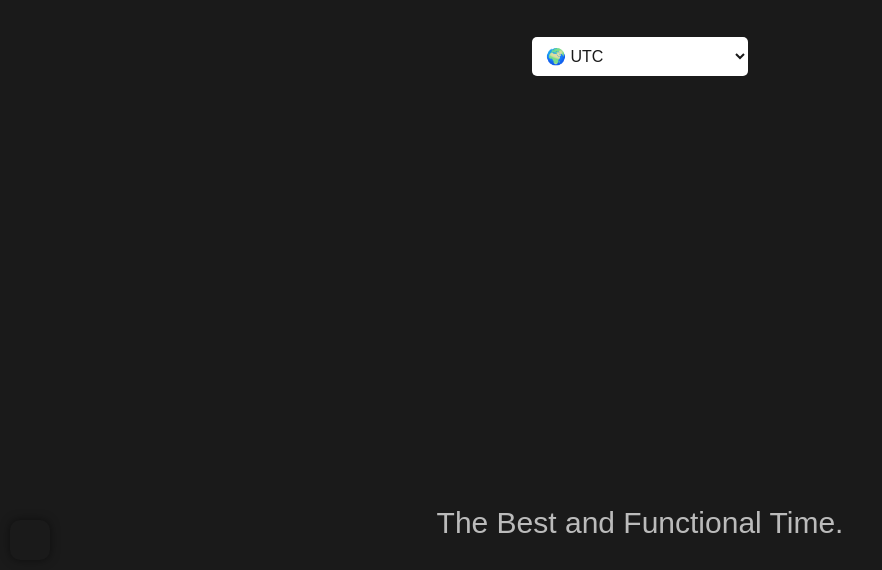
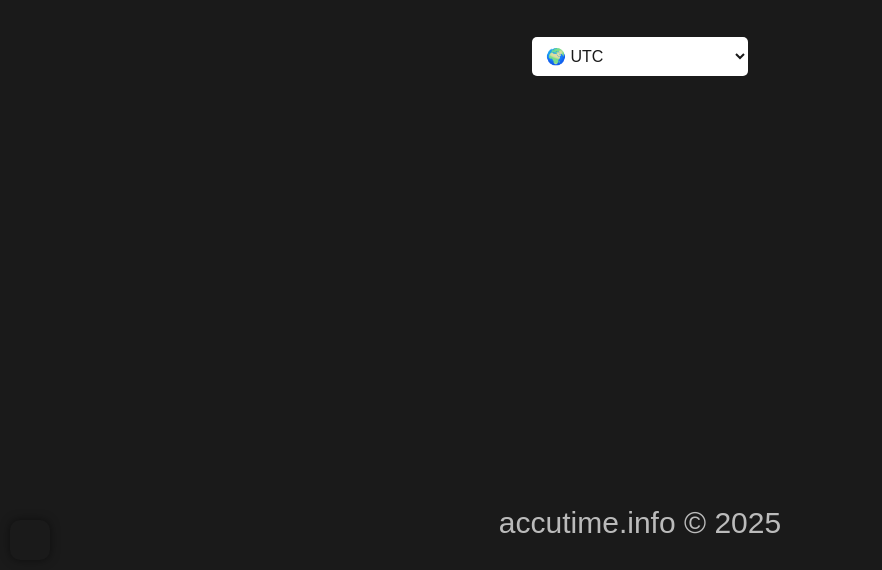
Before and after one commit to cricketgoldYT/AccuTime, a plain HTML site: page index.html in a window 1280 px wide. Shown: the part 230-800 px from the top of the page, without its empty margins (0-882 px from the left). Drawn offline with Linux system fonts and the light colour scheme.

Commit message:
Update 3 index.html

```diff
--- a/index.html
+++ b/index.html
@@ -144,6 +144,7 @@
 
     <!-- AdSense Ad (Place anywhere in the container) -->
     <div class="adsense-container">
+        <!-- Your AdSense code -->
         <script async src="https://pagead2.googlesyndication.com/pagead/js/adsbygoogle.js?client=ca-pub-9270481686930497" crossorigin="anonymous"></script>
         <ins class="adsbygoogle"
              style="display:block"
@@ -183,7 +184,7 @@
 </div>
 
 <div class="footer">
-    <p>The Best and Functional Time.</p>
+    <p>accutime.info © 2025</p>
 </div>
 
 <script>
```
